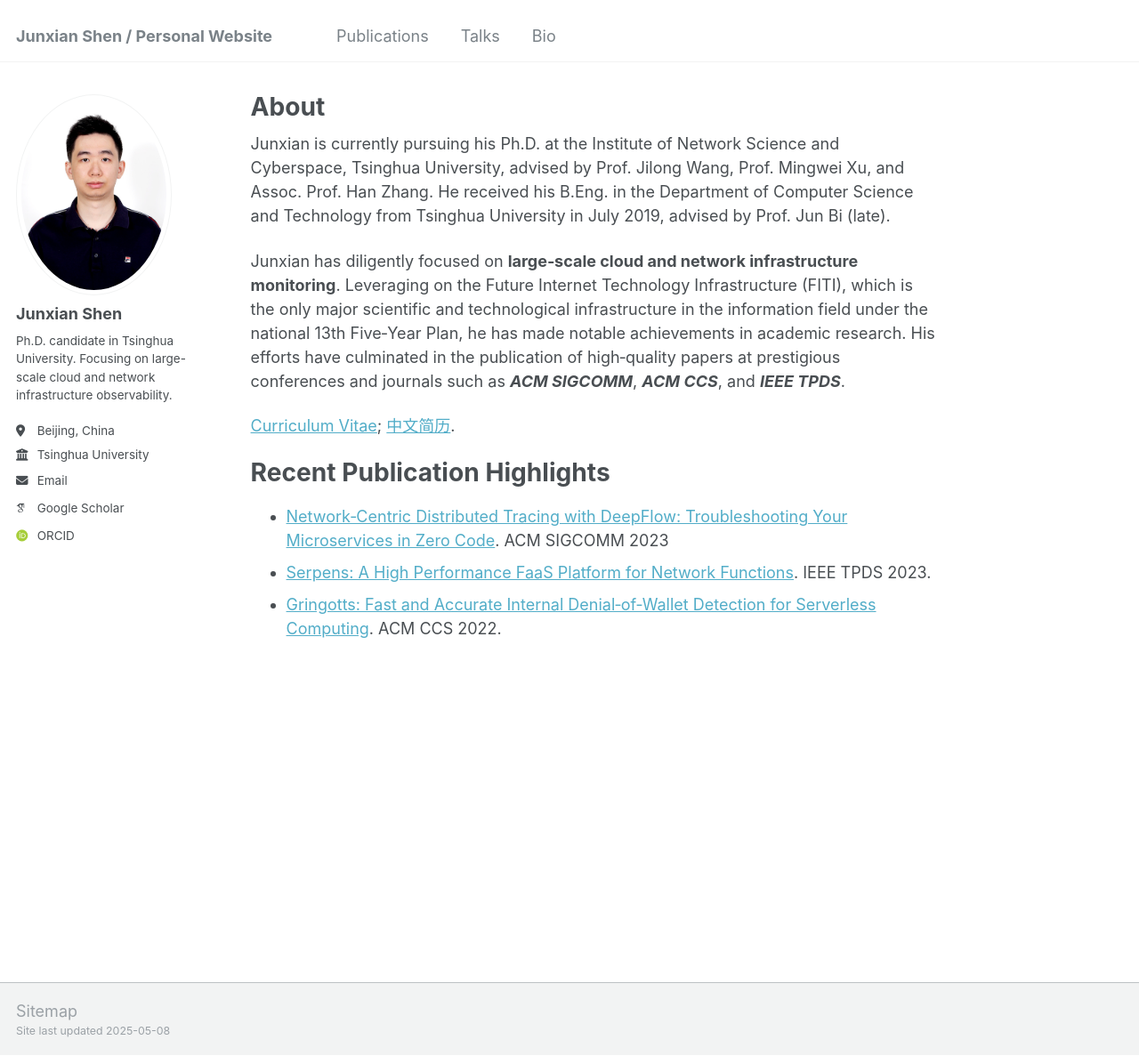
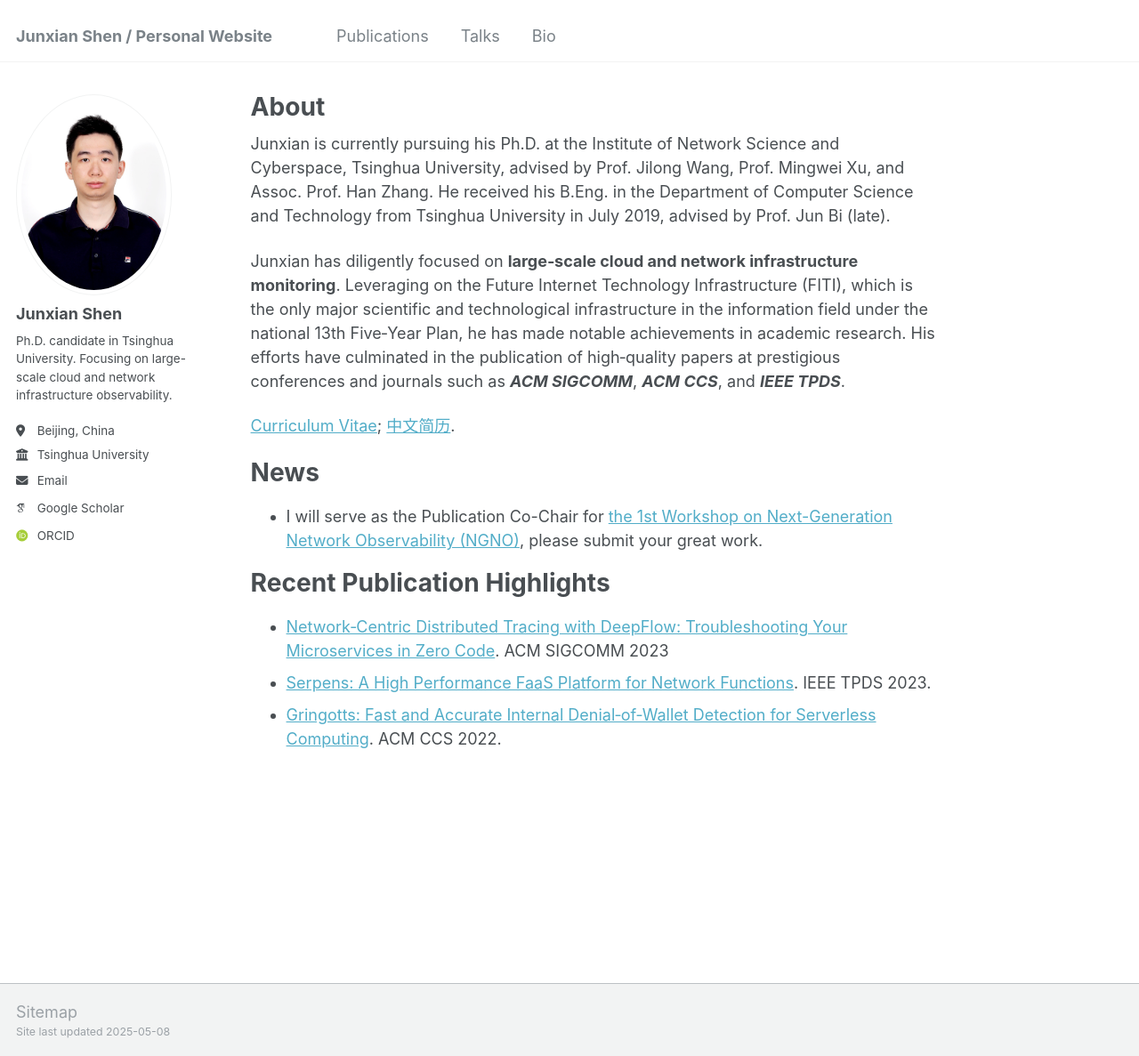
Before and after one commit to Junxian-Shen/Junxian-Shen.github.io, a Jekyll site: the page built from _pages/about.md, in a window 1280 px wide and 1187 px high. Shown: the whole window at 89% size. Built offline with Jekyll 4.4.1, drawn with Linux system fonts in a browser that asks for light colours; some web fonts are replaced.

Commit message:
update ngno co-chair

```diff
--- a/_pages/about.md
+++ b/_pages/about.md
@@ -16,6 +16,11 @@ His efforts have culminated in the publication of high‐quality papers at prest
 
 [Curriculum Vitae](../files/CV_EN.pdf); [中文简历](../files/CV_ZH.pdf).
 
+News
+======
+
+- I will serve as the Publication Co-Chair for [the 1st Workshop on Next-Generation Network Observability (NGNO)](https://conferences.sigcomm.org/sigcomm/2025/workshop/ngno/), please submit your great work.
+
 Recent Publication Highlights
 ======
 
```
Also changed, not shown: _pages/bio.md (+1 -0 lines).
